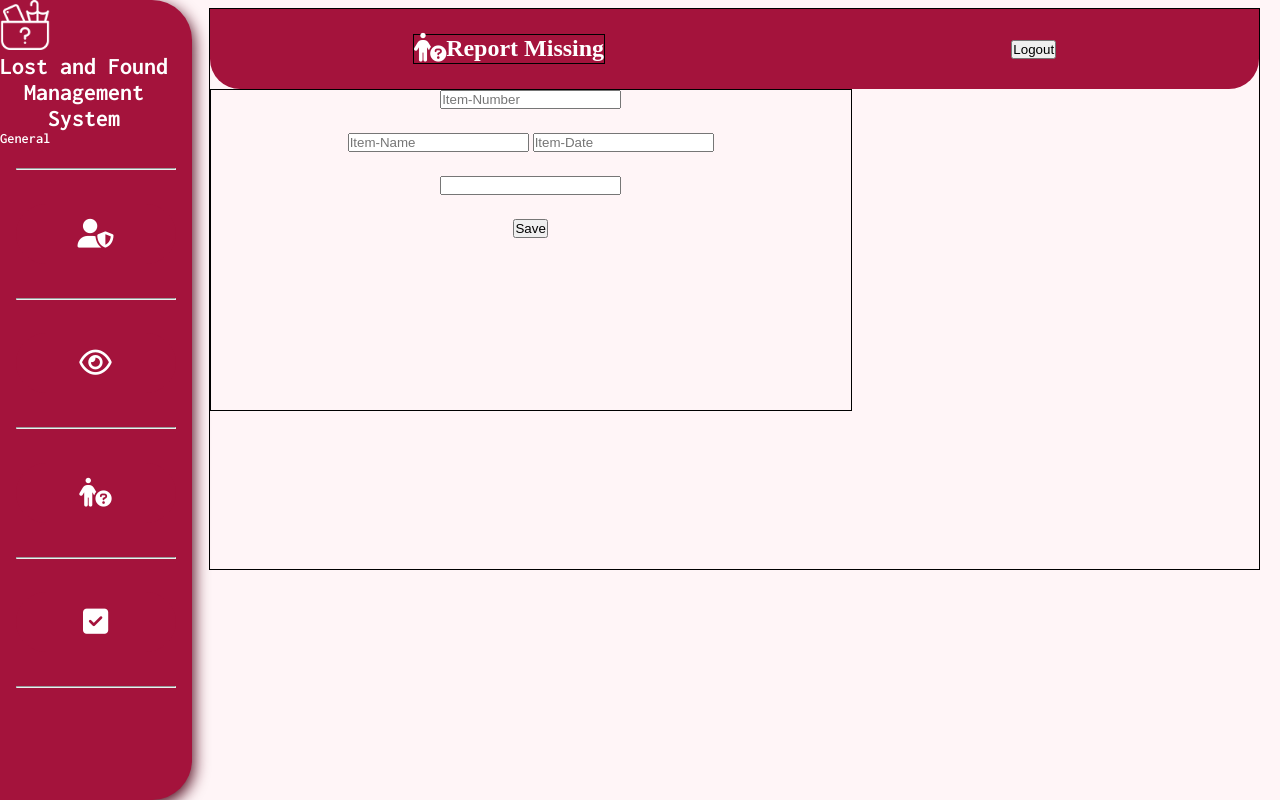
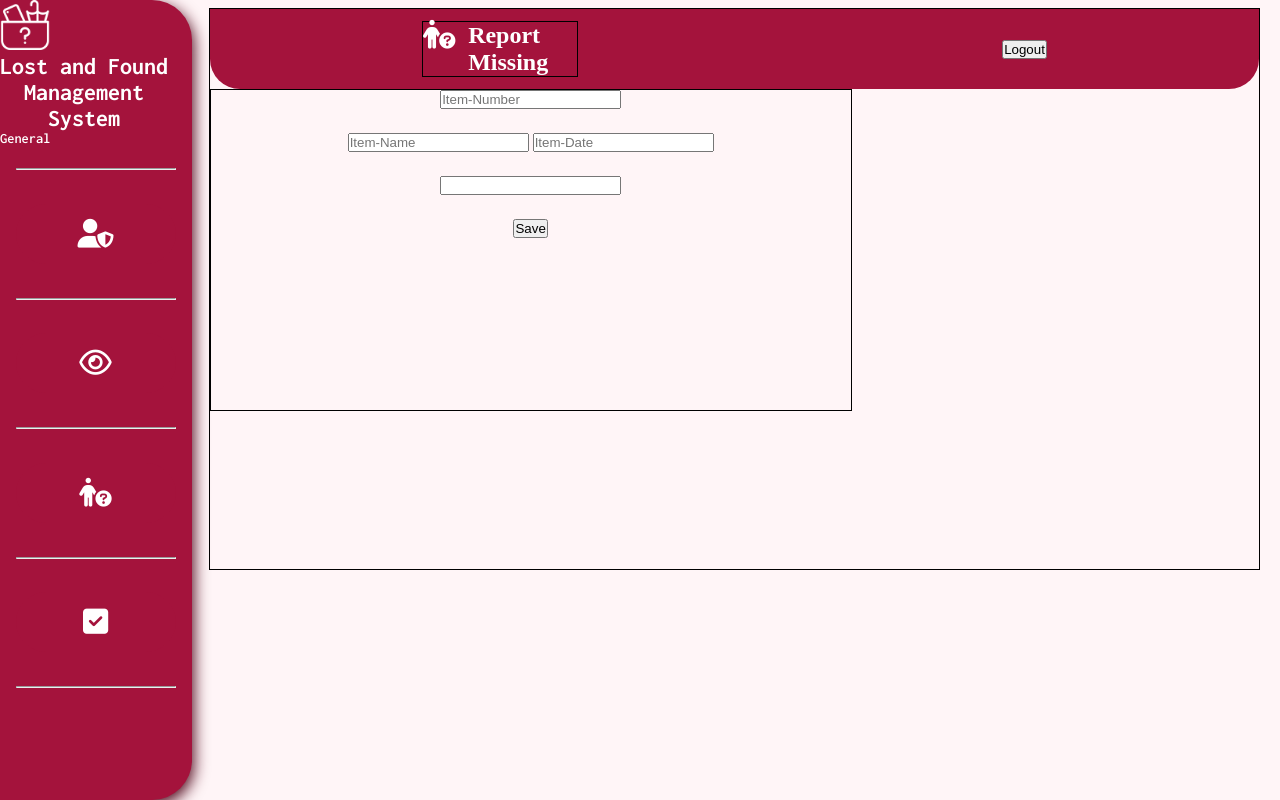
Before and after one commit to MarkRyuo/Lost-And-Found-Management-System, a PHP site: page /ReportMissing/ReportMissing.html in a window 1280 px wide. Run offline with PHP 8.4, Linux system fonts and the light colour scheme.

Commit message:
update here -6

```diff
--- a/ReportMissing/Reportmissing.css
+++ b/ReportMissing/Reportmissing.css
@@ -53,7 +53,10 @@ body {
 
 .report-missing {
   border: 1px solid black;
+
   display: flex;
+  gap: 1vw;
+  width: 12vw;
 }
 
 
```
